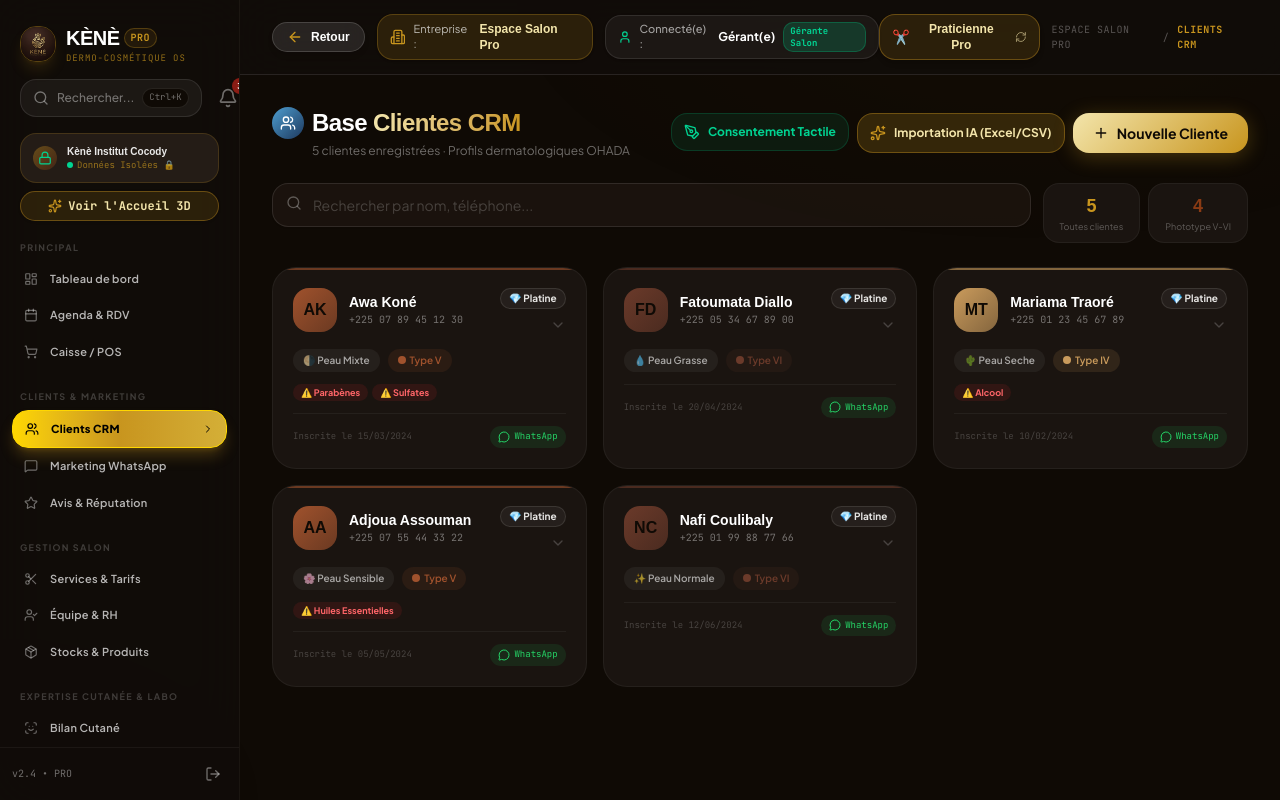
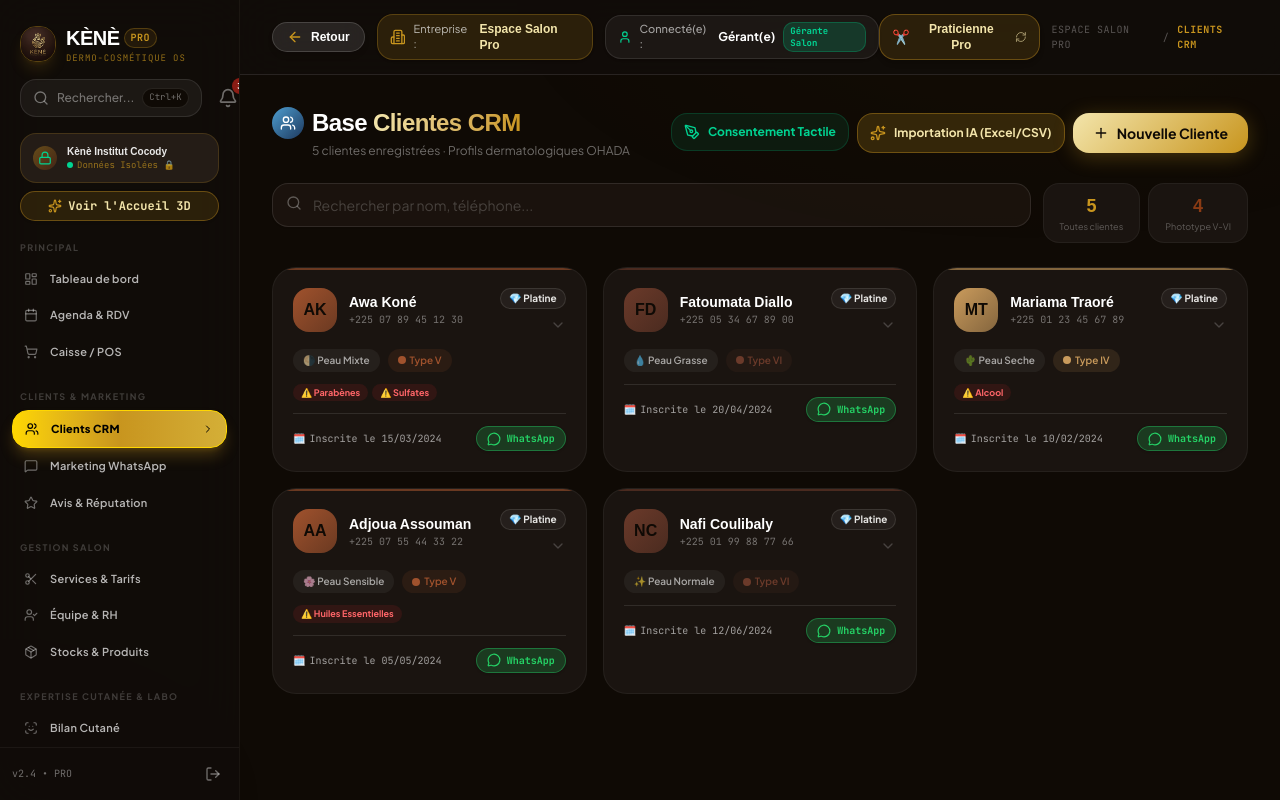
Before and after one commit to Fenezara/kene-os, a Next.js app: page /clients in a window 1280 px wide. Built offline with nearby package versions, Linux system fonts and the light colour scheme; a web font is replaced by a local one.

Commit message:
style(clients): boost contrast of registration dates and client card metadata for high-visibility readability

```diff
--- a/src/app/(pro)/clients/page.tsx
+++ b/src/app/(pro)/clients/page.tsx
@@ -551,16 +551,16 @@ export default function ProClientsPage() {
                     </div>
                   )}
 
-                  <div className="flex items-center justify-between text-[9px] text-white/20 font-mono border-t border-white/5 pt-3">
-                    <span>Inscrite le {format(new Date(client.createdAt), 'dd/MM/yyyy')}</span>
+                  <div className="flex items-center justify-between text-[10px] text-white/60 font-mono border-t border-white/10 pt-3">
+                    <span className="flex items-center gap-1"><span className="text-[#C8951E]">🗓️</span> Inscrite le {format(new Date(client.createdAt), 'dd/MM/yyyy')}</span>
                     <a
                       href={`https://wa.me/${client.phone.replace(/[^0-9]/g, '')}`}
                       target="_blank"
                       rel="noopener noreferrer"
-                      className="flex items-center gap-1 px-2 py-1 bg-[#25D366]/10 text-[#25D366] rounded-full hover:bg-[#25D366]/20 transition-colors"
+                      className="flex items-center gap-1.5 px-2.5 py-1 bg-[#25D366]/20 text-[#25D366] border border-[#25D366]/40 rounded-full hover:bg-[#25D366]/30 font-bold transition-all shadow-sm"
                       onClick={(e) => e.stopPropagation()}
                     >
-                      <MessageCircle className="w-3 h-3" /> WhatsApp
+                      <MessageCircle className="w-3.5 h-3.5" /> WhatsApp
                     </a>
                   </div>
                   </div>
```
